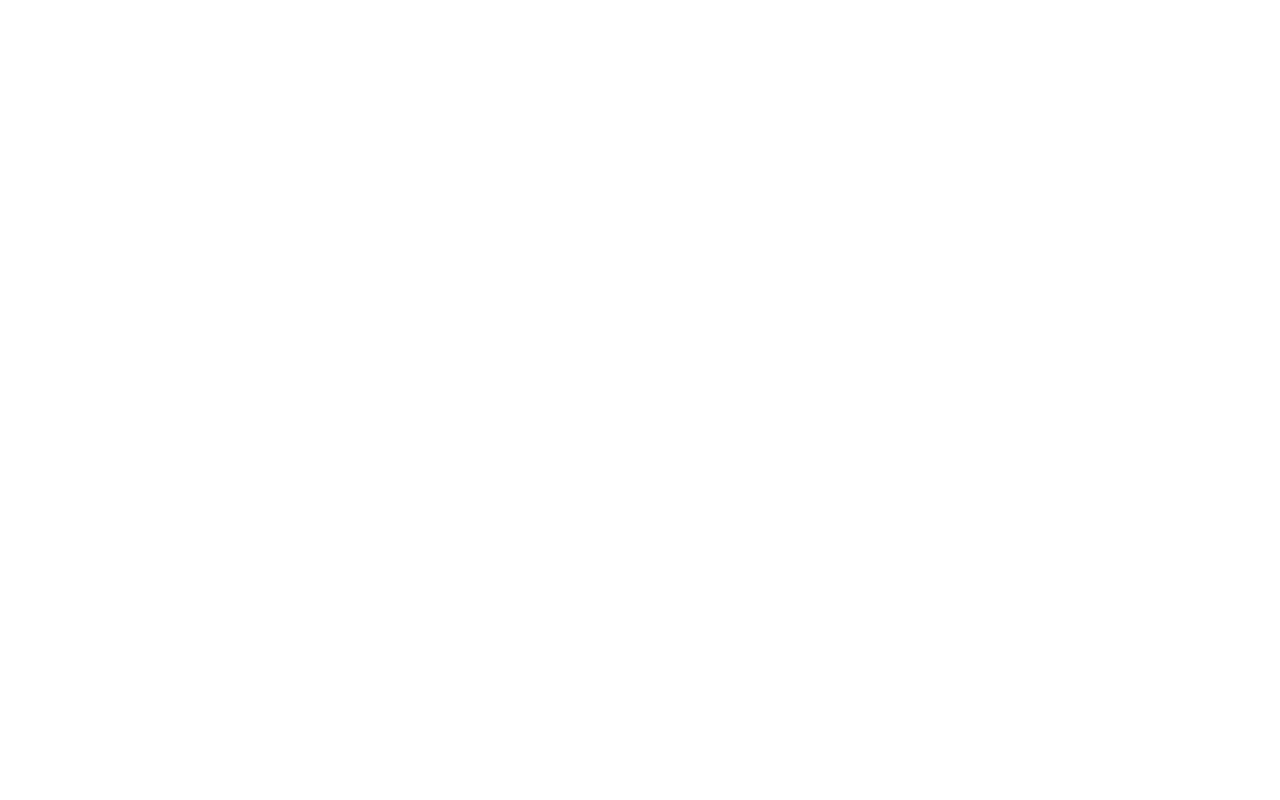
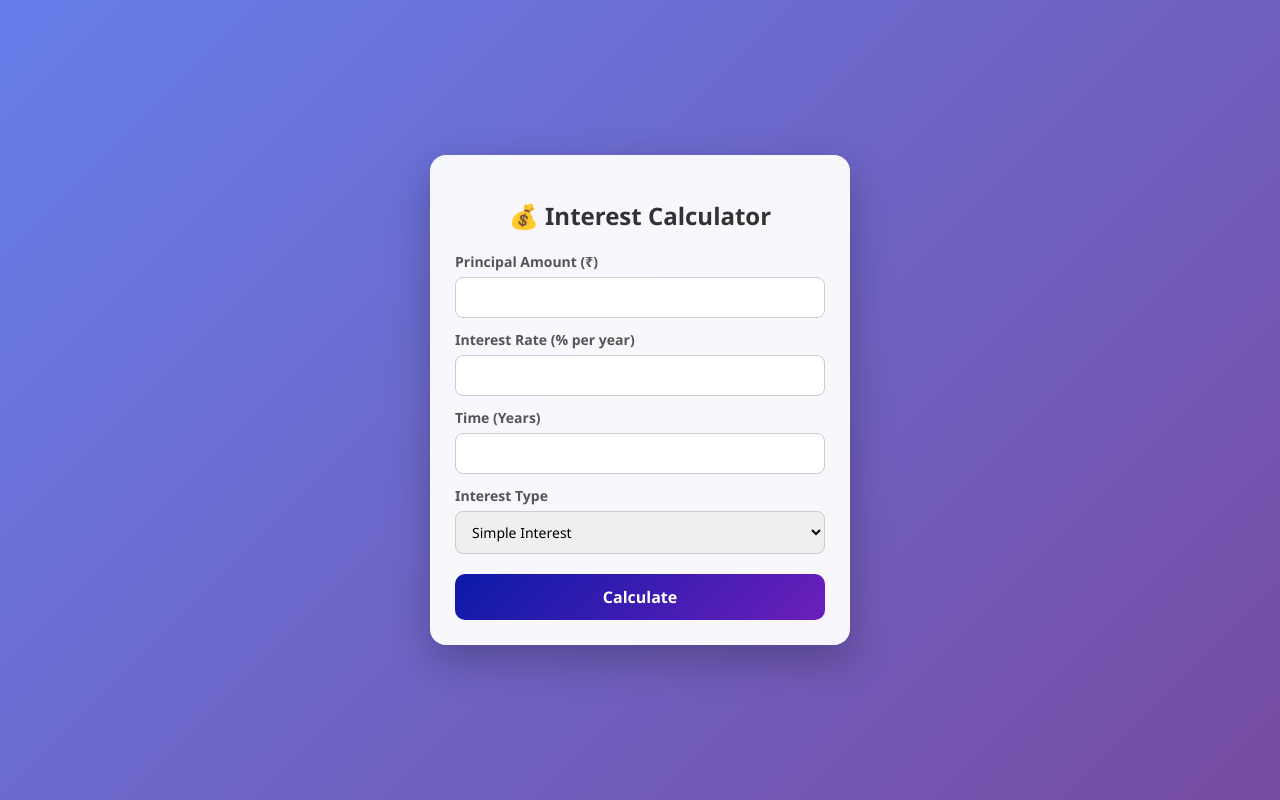
Before and after one commit to Karan12989-ctrl/Interest-Calculator, a plain HTML site: page HTML Code/Index.html in a window 1280 px wide. Drawn offline with Linux system fonts and the light colour scheme.

Commit message:
The Interest Calculator in html is created.

```diff
--- a/HTML Code/Index.html
+++ b/HTML Code/Index.html
@@ -1 +1,170 @@
-<html><head><body></body></head></html>
+<!doctype html>
+<html lang="en">
+<head>
+<meta charset="UTF-8">
+<meta name="viewport" content="width=device-width, initial-scale=1.0">
+<title>Interest Calculator</title>
+
+<style>
+    * {
+        box-sizing: border-box;
+        font-family: "Segoe UI", Arial, sans-serif;
+    }
+
+    body {
+        min-height: 100vh;
+        display: flex;
+        align-items: center;
+        justify-content: center;
+        background: linear-gradient(135deg, #667eea, #764ba2);
+        margin: 0;
+        padding: 20px;
+    }
+
+    .card {
+        width: 100%;
+        max-width: 420px;
+        background: rgba(255,255,255,0.95);
+        backdrop-filter: blur(10px);
+        padding: 25px;
+        border-radius: 16px;
+        box-shadow: 0 15px 40px rgba(0,0,0,0.25);
+    }
+
+    h2 {
+        text-align: center;
+        margin-bottom: 20px;
+        color: #333;
+    }
+
+    label {
+        font-size: 14px;
+        font-weight: 600;
+        color: #555;
+        margin-top: 12px;
+        display: block;
+    }
+
+    input, select {
+        width: 100%;
+        padding: 10px 12px;
+        margin-top: 6px;
+        border-radius: 8px;
+        border: 1px solid #ccc;
+        outline: none;
+        font-size: 14px;
+    }
+
+    input:focus, select:focus {
+        border-color: #667eea;
+        box-shadow: 0 0 0 2px rgba(102,126,234,0.2);
+    }
+
+    button {
+        width: 100%;
+        margin-top: 20px;
+        padding: 12px;
+        border: none;
+        border-radius: 10px;
+        font-size: 16px;
+        font-weight: 600;
+        background: linear-gradient(135deg, #0a1aa8, #6d1fbb);
+        color: white;
+        cursor: pointer;
+        transition: transform 0.2s, box-shadow 0.2s;
+    }
+
+    button:hover {
+        transform: translateY(-2px);
+        box-shadow: 0 8px 20px rgba(0,0,0,0.25);
+    }
+
+    .result {
+        margin-top: 20px;
+        padding: 15px;
+        background: #f3f5ff;
+        border-left: 5px solid #667eea;
+        border-radius: 10px;
+        font-size: 15px;
+        color: #333;
+    }
+
+    .result strong {
+        color: #000;
+    }
+</style>
+</head>
+
+<body>
+
+<div class="card">
+    <h2>💰 Interest Calculator</h2>
+
+    <label>Principal Amount (₹)
+        <input type="number" id="principal" min="0">
+    </label>
+
+    <label>Interest Rate (% per year)
+        <input type="number" id="rate" min="0">
+    </label>
+
+    <label>Time (Years)
+        <input type="number" id="time" min="0">
+    </label>
+
+    <label>Interest Type
+        <select id="type" onchange="toggleFreq()">
+            <option value="simple">Simple Interest</option>
+            <option value="compound">Compound Interest</option>
+        </select>
+    </label>
+
+    <label id="freqBox" style="display:none">
+        Compounding Frequency
+        <select id="freq">
+            <option value="1">Yearly</option>
+            <option value="2">Half-Yearly</option>
+            <option value="4">Quarterly</option>
+            <option value="12">Monthly</option>
+        </select>
+    </label>
+
+    <button onclick="calculate()">Calculate</button>
+
+    <div id="output" class="result" style="display:none"></div>
+</div>
+
+<script>
+    function toggleFreq() {
+        const type = document.getElementById("type").value;
+        document.getElementById("freqBox").style.display =
+            type === "compound" ? "block" : "none";
+    }
+
+    function calculate() {
+        const p = Number(principal.value);
+        const r = Number(rate.value);
+        const t = Number(time.value);
+        const type = document.getElementById("type").value;
+        const n = Number(freq.value || 1);
+
+        let interest, total;
+
+        if (type === "simple") {
+            interest = (p * r * t) / 100;
+            total = p + interest;
+        } else {
+            total = p * Math.pow(1 + (r / 100) / n, n * t);
+            interest = total - p;
+        }
+
+        output.style.display = "block";
+        output.innerHTML = `
+            <strong>Interest Earned:</strong> ₹${interest.toFixed(2)}<br>
+            <strong>Total Amount:</strong> ₹${total.toFixed(2)}
+        `;
+    }
+</script>
+
+</body>
+</html>
```
